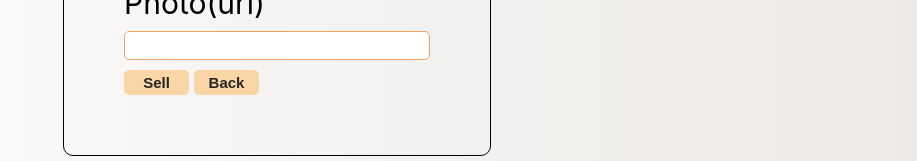
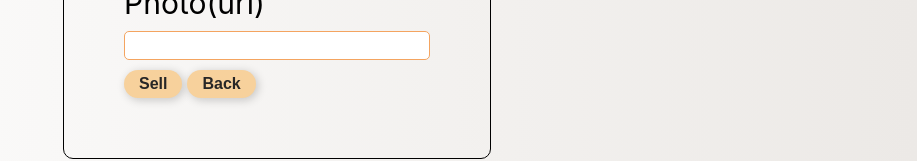
Before and after one commit to kraben1026/shop, a React (Create React App) app in the folder shop/frontend/: page /sell in a window 1280 px wide. Shown: the part 308-469 px from the top of the page, without its empty margins (363-1280 px from the left). Built offline with nearby package versions, Linux system fonts and the light colour scheme; the HTML template or start-up script is replaced by a standard one.

Commit message:
fixed a few css issue

```diff
--- a/shop/frontend/src/App.js
+++ b/shop/frontend/src/App.js
@@ -3,6 +3,7 @@ import Login from "./Pages/Login";
 import Home from "./Pages/Home";
 import './App.css';
 import Sell from "./Pages/Sell";
+import NotImplemented from "./Pages/NotImplemented";
 
 const router = createBrowserRouter([
   {
@@ -16,6 +17,10 @@ const router = createBrowserRouter([
   {
     path: "/sell",
     element: <Sell />
+  },
+  {
+    path: "/*",
+    element: <NotImplemented />
   }
 ]);
 function App() {
--- a/shop/frontend/src/Pages/Login.js
+++ b/shop/frontend/src/Pages/Login.js
@@ -29,11 +29,12 @@ const Login = () => {
     <div className="container">
       <div className="wrapper">
       <div className="welcome">
-        <h3 id="welcome">Welcome back</h3>
-        <p id="missedU">We've missed you!</p>
-        <p id="pleaseLogin">Please login to check items</p>
+        <h3 id="welcome">Welcome!</h3>
+        <p id="missedU">Never been here ?</p>
+        <p id="pleaseLogin">Please register <a href="" onClick={() => {navigate("/*")}}>here</a> to check items</p>
         </div>
       </div>
+      <p>OR</p>
       <div className="loginForm">
         <form action="">
           <p id="usernameTitle">Username</p>
@@ -53,7 +54,6 @@ const Login = () => {
               Login
             </button>
           </div>
-          <p id="haventRegistered">havent registered yet?  <a href="">click here!</a></p>
         </form>
       </div>
     </div>
--- /dev/null
+++ b/shop/frontend/src/Pages/NotImplemented.js
@@ -0,0 +1,14 @@
+import "./notImplemented.css";
+import { useNavigate } from "react-router-dom";
+
+const NotImplemented = () => {
+    const navigate = useNavigate();
+  return (
+    <div>
+    <div id="notImplemented">{`NOT IMPLEMENTED YET :(`}</div>
+    <button onClick={() => navigate("/")}>Back</button>
+    </div>
+  )
+}
+
+export default NotImplemented
--- a/shop/frontend/src/Pages/login.css
+++ b/shop/frontend/src/Pages/login.css
@@ -17,25 +17,37 @@
 }
 .wrapper{
   background-color: #fcf8f5;
-  min-height: 220px;
-  border-top-left-radius: 10px;
-  border-bottom-left-radius: 10px;
+  height: 220px;
   text-align: center;
+  margin-right: 40px;
+  -webkit-box-shadow: 7px 8px 15px -1px rgba(0,0,0,0.74);
+  box-shadow: 7px 8px 15px -1px rgba(0,0,0,0.74);
 }
+.wrapper:hover{
+  -webkit-box-shadow: 7px 8px 15px -1px rgba(0,0,0,0.74);
+  box-shadow: 9px 10px 17px -1px rgba(0,0,0,0.74);
+  transform: scale(1.2);
+}
+
 .welcome{
-  margin-top: 30%;
+  margin-top: 20%;
   margin-left: 30px;
   margin-right: 30px;
+}
 
-}
 .loginForm {
+  margin-left: 40px;
+  height: 200px;
   border:0px;
   padding: 10px;
-  border-top-right-radius: 10px;
-  border-bottom-right-radius: 10px;
-  border-top-left-radius: 0px;
-  border-bottom-left-radius: 0px;
   background-color: #fcf8f5;
+  -webkit-box-shadow: 7px 8px 15px -1px rgba(0,0,0,0.74);
+  box-shadow: 7px 8px 15px -1px rgba(0,0,0,0.74);
+}
+.loginForm:hover{
+  -webkit-box-shadow: 7px 8px 15px -1px rgba(0,0,0,0.74);
+  box-shadow: 9px 10px 17px -1px rgba(0,0,0,0.74);
+  transform: scale(1.2);
 }
 input{
   border: 1px sandybrown solid ;
@@ -49,10 +61,10 @@ input{
 
 }
 #loginBtn {
-  color: #fff;
+  color: #2e2c2c;
   padding: 5px 15px;
   border-radius: 100px;
-  background-color: #8e8caf;
+  background-color: #f7d19c;
   background-image: radial-gradient(93% 87% at 87% 89%, rgba(0, 0, 0, 0.23) 0%), radial-gradient(66% 87% at 26% 20%, rgba(255, 255, 255, 0.41) 0%, rgba(255, 255, 255, 0) 69.79%, rgba(255, 255, 255, 0) 100%);
   box-shadow: 2px 2px 10px rgba(0, 0, 0, 0.2);
   font-weight: bold;
@@ -70,7 +82,7 @@ input{
   color: #fff;
   padding: 5px 15px;
   border-radius: 100px;
-  background-color: #8e8caf;
+  background-color: #f7d19c;
   background-image: radial-gradient(93% 87% at 87% 89%, rgba(0, 0, 0, 0.23) 0%, transparent 86.18%), radial-gradient(66% 87% at 26% 20%, rgba(255, 255, 255, 0.41) 0%, rgba(255, 255, 255, 0) 69.79%, rgba(255, 255, 255, 0) 100%);
   -webkit-box-shadow: 3px 2px 5px -1px #000000;
   box-shadow: 1px 1px 6px -1px #000000;
--- /dev/null
+++ b/shop/frontend/src/Pages/notImplemented.css
@@ -0,0 +1,5 @@
+#notImplemented{
+    text-align: center;
+    font-size: 50px;
+
+}
--- a/shop/frontend/src/Pages/sell.css
+++ b/shop/frontend/src/Pages/sell.css
@@ -45,59 +45,41 @@
   }
   #passwordTitle {
   }
-  .sellBtn {
-    font-size: 15px;
-    font-weight: normal;
-    border-radius: 5px;
-    border: none;
+  .sellBtn{
+    color: #272626;
+    padding: 5px 15px;
+    border-radius: 100px;
     background-color: #f7d19c;
-    line-height: 15px;
-    height: 25px;
-    text-align: center;
-    width: 65px;
+    background-image: radial-gradient(93% 87% at 87% 89%, rgba(0, 0, 0, 0.23) 0%), radial-gradient(66% 87% at 26% 20%, rgba(255, 255, 255, 0.41) 0%, rgba(255, 255, 255, 0) 69.79%, rgba(255, 255, 255, 0) 100%);
+    box-shadow: 2px 2px 10px rgba(0, 0, 0, 0.2);
+    font-weight: bold;
+    font-size: 16px;
+    margin-top:10px;
+    border: 0;
+    margin-right: 5px;
+
+    user-select: none;
+    -webkit-user-select: none;
+    touch-action: manipulation;
+
     cursor: pointer;
-    margin-right: 5px;
-    margin-top: 10px;
   }
-  .sellBtn {
-    color: #0e0d0d;
-    transition: all 0.3s;
-    position: relative;
-    font-weight: bolder;
+  .sellBtn:hover{
+    color: #fff;
+    padding: 5px 15px;
+    border-radius: 100px;
+    background-color: #f7d19c;
+    background-image: radial-gradient(93% 87% at 87% 89%, rgba(0, 0, 0, 0.23) 0%, transparent 86.18%), radial-gradient(66% 87% at 26% 20%, rgba(255, 255, 255, 0.41) 0%, rgba(255, 255, 255, 0) 69.79%, rgba(255, 255, 255, 0) 100%);
+    -webkit-box-shadow: 3px 2px 5px -1px #000000;
+    box-shadow: 1px 1px 6px -1px #000000;
+    font-weight: bold;
+    font-size: 16px;
+    margin-top:10px;
+    border: 0;
+
+    user-select: none;
+    -webkit-user-select: none;
+    touch-action: manipulation;
+
+    cursor: pointer;
   }
-  .sellBtn span {
-    transition: all 0.3s;
-  }
-  .sellBtn::before {
-    content: "";
-    position: absolute;
-    bottom: 0;
-    left: 0;
-    width: 100%;
-    height: 98%;
-    z-index: 1;
-    opacity: 0;
-    transform: scale(0.1, 1);
-  }
-  .sellBtn:hover span {
-    letter-spacing: 2px;
-  }
-  .sellBtn:hover::before {
-    opacity: 1;
-    transform: scale(1, 1);
-  }
-  .sellBtn::after {
-    content: "";
-    position: absolute;
-    bottom: 0;
-    left: 0;
-    width: 100%;
-    height: 100%;
-    z-index: 1;
-    transition: all 0.3s;
-    background-color: rgba(255, 255, 255, 0.1);
-  }
-  .sellBtn:hover::after {
-    opacity: 0;
-    transform: scale(0.1, 1);
-  }
```
